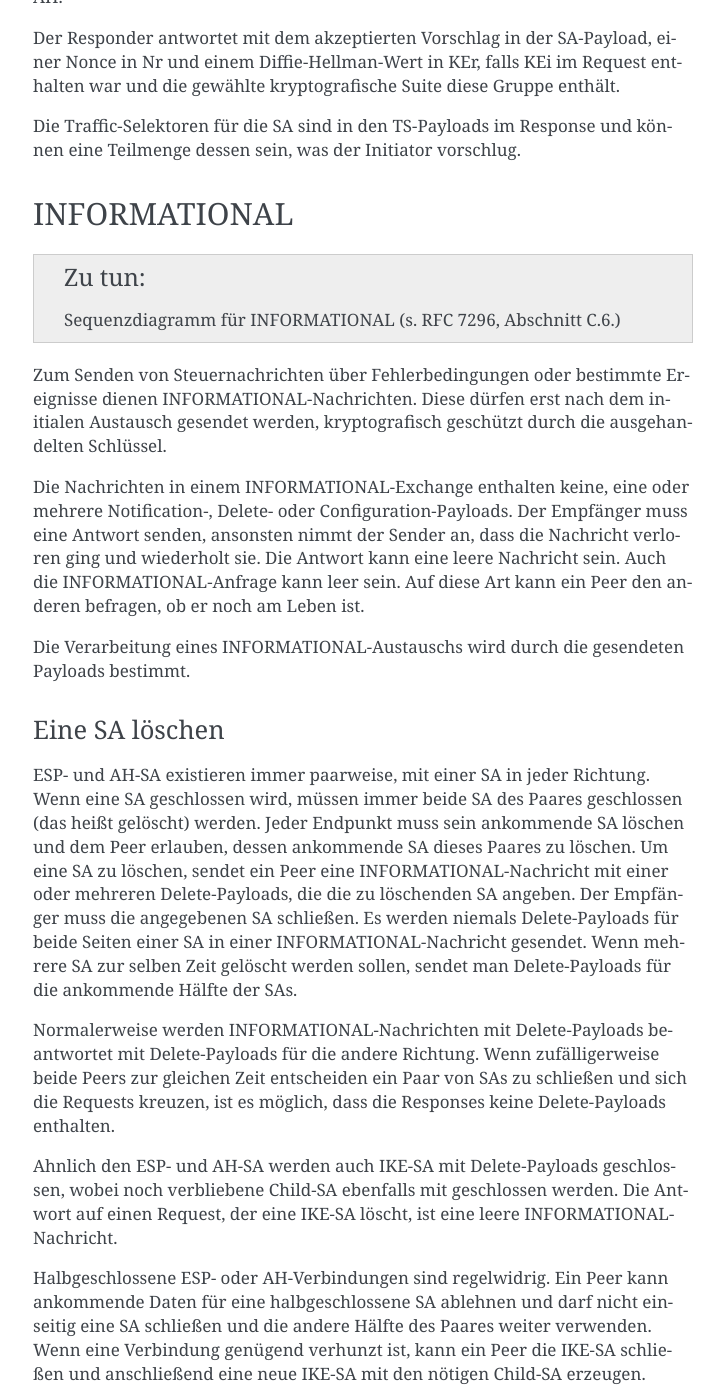
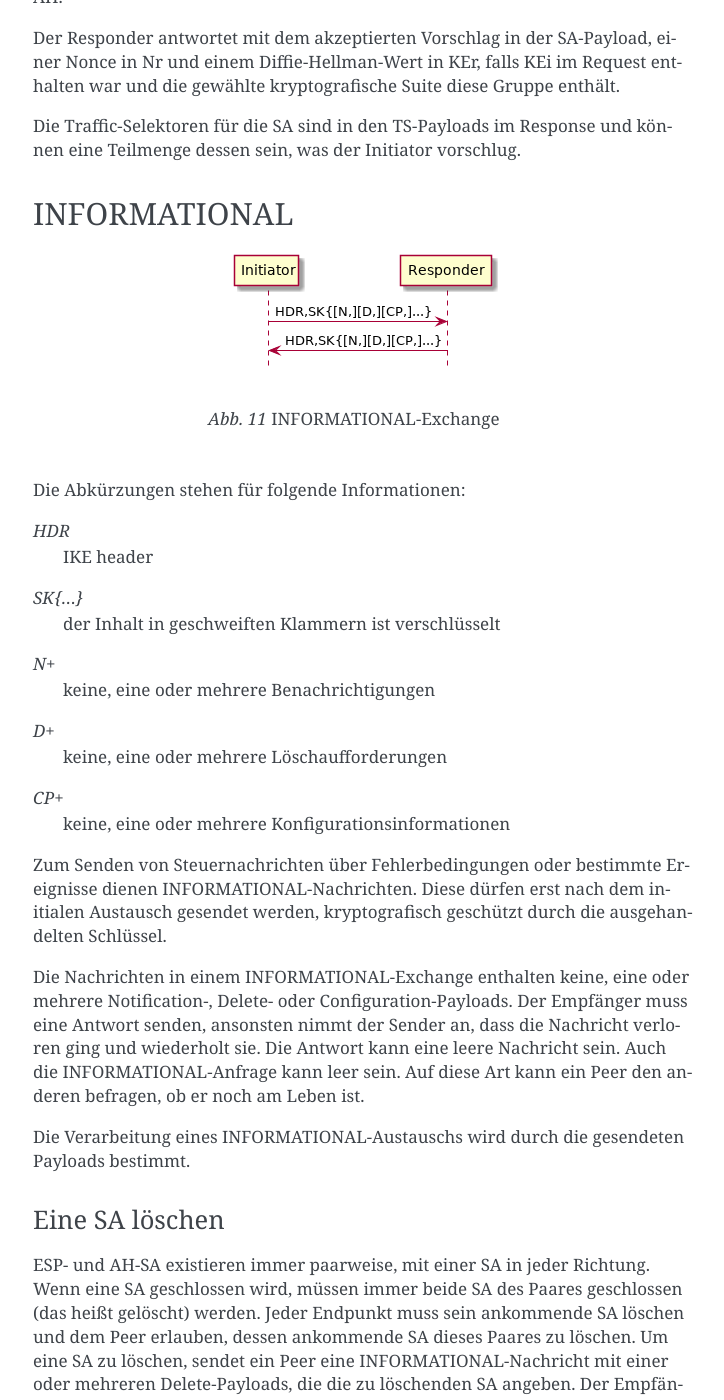
Before and after one commit to matwei-books/Fehlersuche-bei-IPsec-VPN-mit-IKEv2, a Sphinx documentation site: the page built from source/ikev2/nachrichten.rst, in a window 1280 px wide and 1400 px high, scrolled down 9342 px. Shown: the whole window, without its empty margins (387-1111 px from the left). Built offline with Sphinx 7.4.7, drawn with Linux system fonts in a browser that asks for light colours; cross-references to code outside the pages are shown as plain code.

Commit message:
Sequenzdiagramm für INFORMATIONAL-Exchange eingebaut

```diff
--- a/source/ikev2/nachrichten.rst
+++ b/source/ikev2/nachrichten.rst
@@ -438,7 +438,23 @@ und können eine Teilmenge dessen sein, was der Initiator vorschlug.
 INFORMATIONAL
 -------------
 
-.. todo:: Sequenzdiagramm für INFORMATIONAL (s. RFC 7296, Abschnitt C.6.)
+.. figure:: /images/informational.png
+   :alt: Sequenzdiagramm für INFORMATIONAL-Exchange
+
+   INFORMATIONAL-Exchange
+
+Die Abkürzungen stehen für folgende Informationen:
+
+*HDR*
+  IKE header
+*SK{...}*
+  der Inhalt in geschweiften Klammern ist verschlüsselt
+*N+*
+  keine, eine oder mehrere Benachrichtigungen
+*D+*
+  keine, eine oder mehrere Löschaufforderungen
+*CP+*
+  keine, eine oder mehrere Konfigurationsinformationen
 
 Zum Senden von Steuernachrichten über Fehlerbedingungen oder bestimmte
 Ereignisse dienen INFORMATIONAL-Nachrichten. Diese dürfen erst nach dem
```
